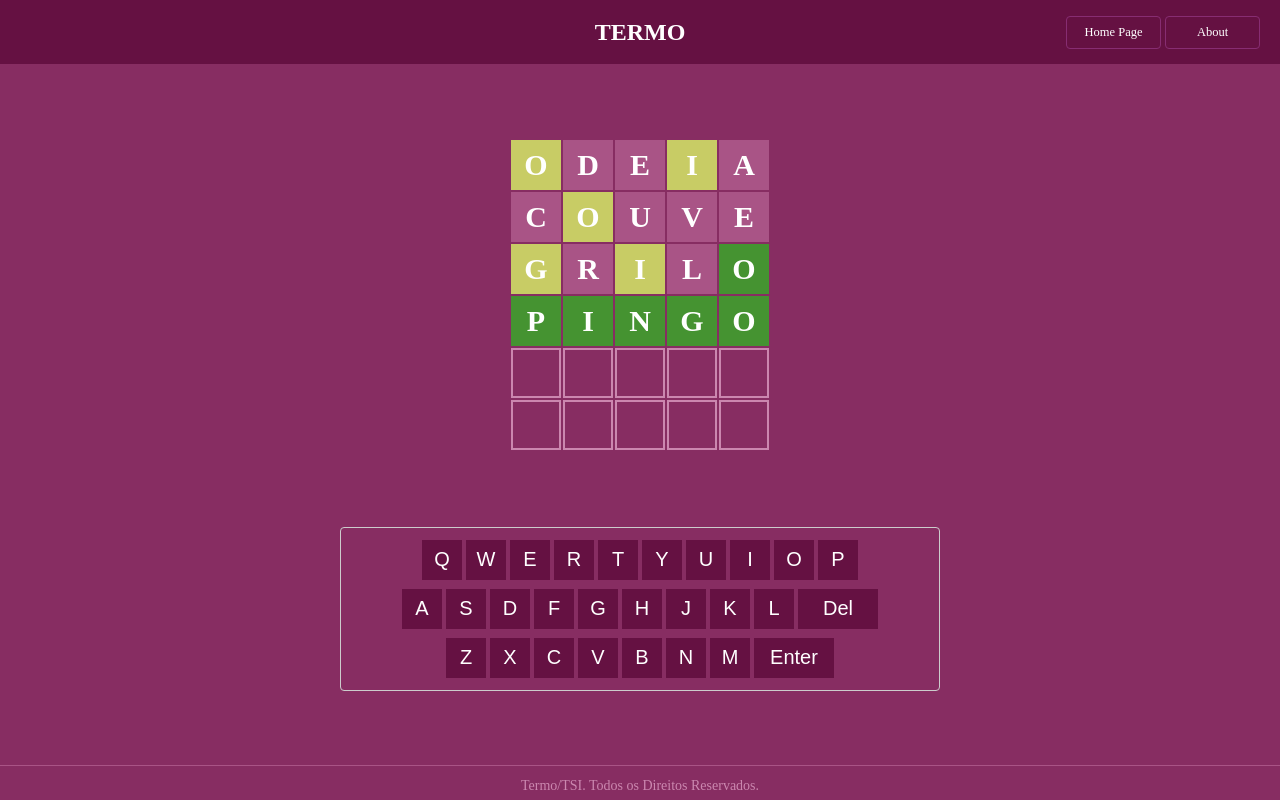
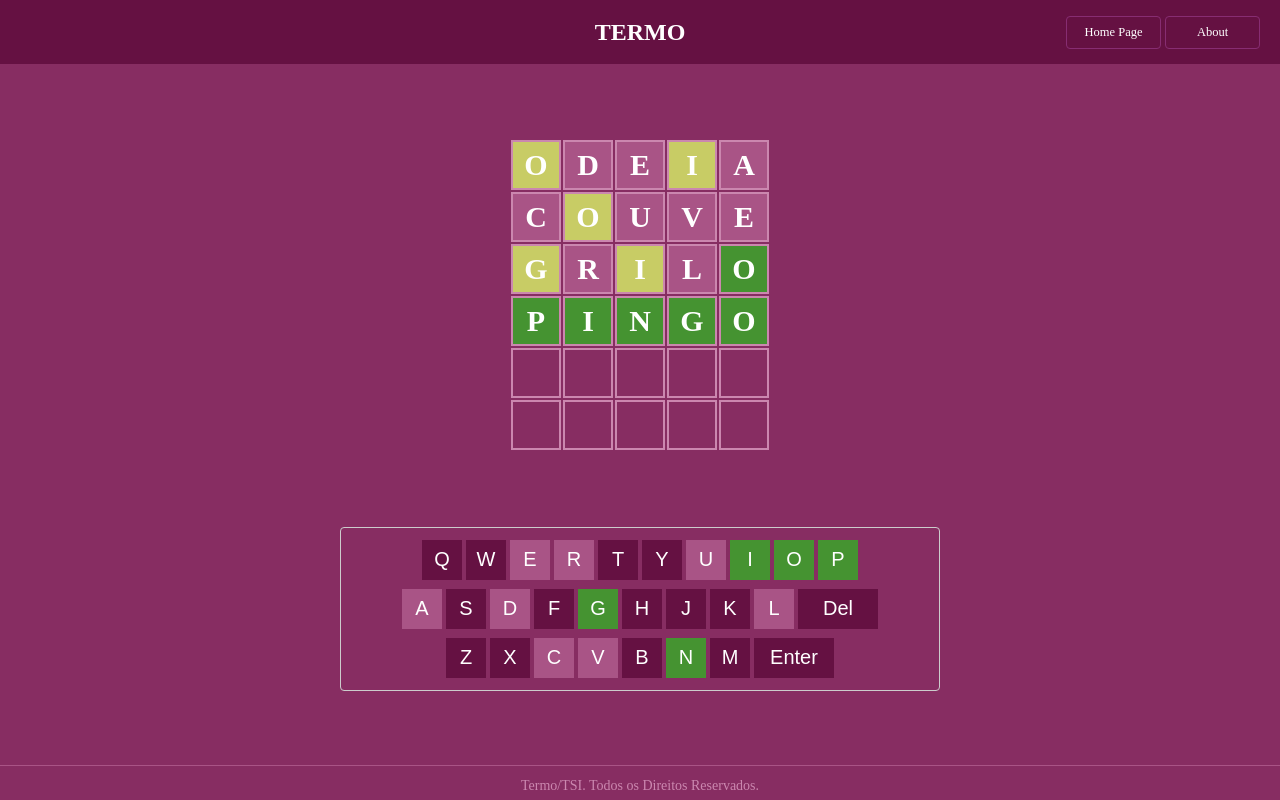
Before and after one commit to IzabelleAlves/Termo-game, a SvelteKit app: page /jogar in a window 1280 px wide. Built offline with nearby package versions, Linux system fonts and the light colour scheme.

Commit message:
pequenoa ajustes

```diff
--- a/src/routes/jogar/+page.svelte
+++ b/src/routes/jogar/+page.svelte
@@ -66,34 +66,34 @@
         <div class="row">
             <button class="key">Q</button>
             <button class="key">W</button>
-            <button class="key">E</button>
-            <button class="key">R</button>
+            <button class="key characterEmpty">E</button>
+            <button class="key characterEmpty">R</button>
             <button class="key">T</button>
             <button class="key">Y</button>
-            <button class="key">U</button>
-            <button class="key">I</button>
-            <button class="key">O</button>
-            <button class="key">P</button>
+            <button class="key characterEmpty">U</button>
+            <button class="key characterCorrect">I</button>
+            <button class="key characterCorrect">O</button>
+            <button class="key characterCorrect">P</button>
         </div>
         <div class="row">
-            <button class="key">A</button>
+            <button class="key characterEmpty">A</button>
             <button class="key">S</button>
-            <button class="key">D</button>
+            <button class="key characterEmpty">D</button>
             <button class="key">F</button>
-            <button class="key">G</button>
+            <button class="key characterCorrect">G</button>
             <button class="key">H</button>
             <button class="key">J</button>
             <button class="key">K</button>
-            <button class="key">L</button>
+            <button class="key characterEmpty">L</button>
             <button class="key special">Del</button>
         </div>
         <div class="row">
             <button class="key">Z</button>
             <button class="key">X</button>
-            <button class="key">C</button>
-            <button class="key">V</button>
+            <button class="key characterEmpty">C</button>
+            <button class="key characterEmpty">V</button>
             <button class="key">B</button>
-            <button class="key">N</button>
+            <button class="key characterCorrect">N</button>
             <button class="key">M</button>
             <button class="key special">Enter</button>
         </div>
--- a/src/styles/global.css
+++ b/src/styles/global.css
@@ -99,8 +99,16 @@ body {
 	box-shadow: 0 2px 4px var(--dark-color);
 	text-align: center;
 
+	h3 + p {
+		margin-top: 20px;
+	}
+
 	p {
 		margin: 5px 0;
+	}
+
+	p + p {
+		margin-top: 20px;
 	}
 }
 
@@ -141,6 +149,7 @@ body {
 .institution {
 	text-align: center;
 	margin-top: 40px;
+
 	img {
 		max-width: 15%;
 		height: auto;
--- a/src/styles/jogar.css
+++ b/src/styles/jogar.css
@@ -34,6 +34,11 @@
 }
 
 table {
+    td {
+        font-size: 30px;
+        color: white;
+    }
+
     td.cell {
         border-style: solid;
         border-width: 2px;
@@ -44,27 +49,24 @@ table {
         height: 50px;
         width: 50px;
     }
-
-    td {
-        font-size: 30px;
-        color: white;
 }
 
-    td.characterEmpty {
+.characterEmpty,
+.key.characterEmpty {
     background-color: var(--empty-letter);
     border-color: var(--empty-letter);
-        cursor: pointer;
 }
 
-    td.characterCorrect {
+.characterCorrect,
+.key.characterCorrect {
     background: var(--correct-letter);
     border-color: var(--correct-letter);
 }
 
-    td.characterWrongPosition {
+.characterWrongPosition,
+.key.characterWrongPositio {
     background: var(--wrongPosition-letter);
     border-color: var(--wrongPosition-letter);
-    }
 }
 
 #keyboard {
```
Also changed, not shown: src/routes/sobre/+page.svelte (+5 -2 lines), static/test/index.html (added, +84 -0 lines), 1 other file (tests, documents, lock files or other folders). Lines whose indentation alone changed are shown as unchanged.
